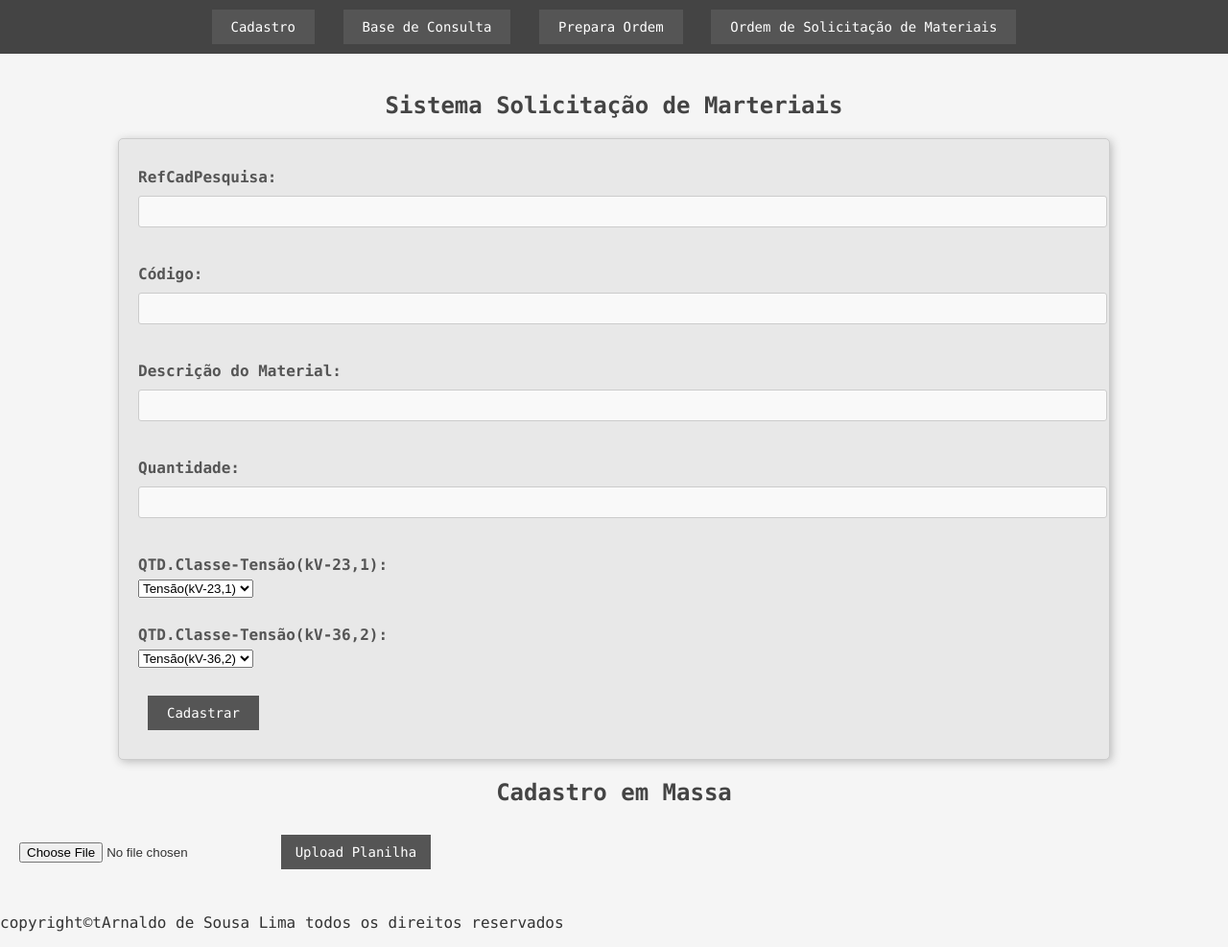
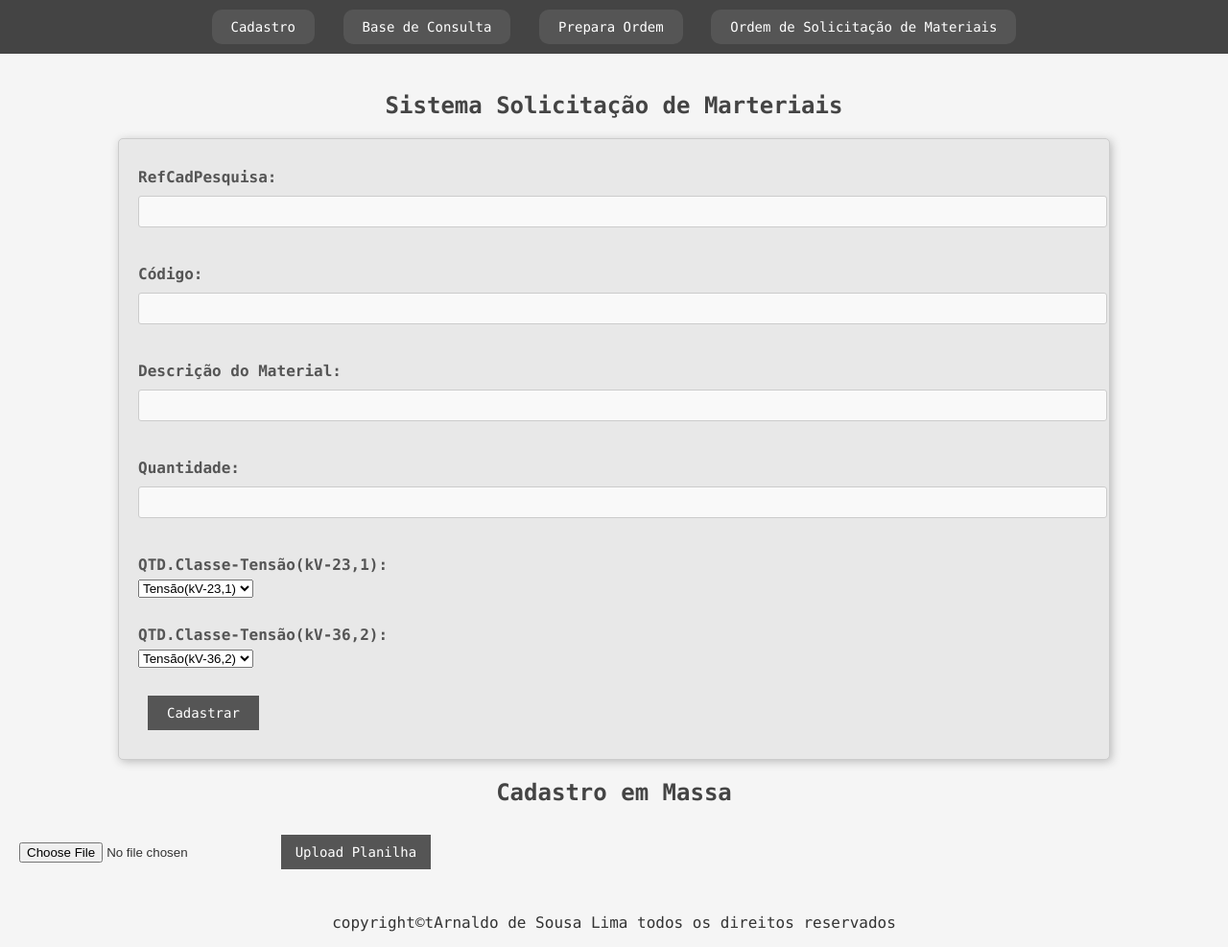
Before and after one commit to Atec7/Tratamento-de-projetos---piloto, a plain HTML site: page index.html in a window 1280 px wide. Shown: the whole page at 96% size. Drawn offline with Linux system fonts and the light colour scheme.

Commit message:
Update styles.css

```diff
--- a/styles.css
+++ b/styles.css
@@ -16,6 +16,7 @@ nav button {
     background-color: #555;
     color: white;
     border: none;
+    border-radius: 10px;
     padding: 10px 20px;
     margin: 0 10px;
     font-size: 14px;
@@ -139,3 +140,6 @@ input[type="date"] {
     box-shadow: 0px 2px 10px rgba(0, 0, 0, 0.1);
     z-index: 1000;
 }
+p{
+    text-align: center;
+}
```
